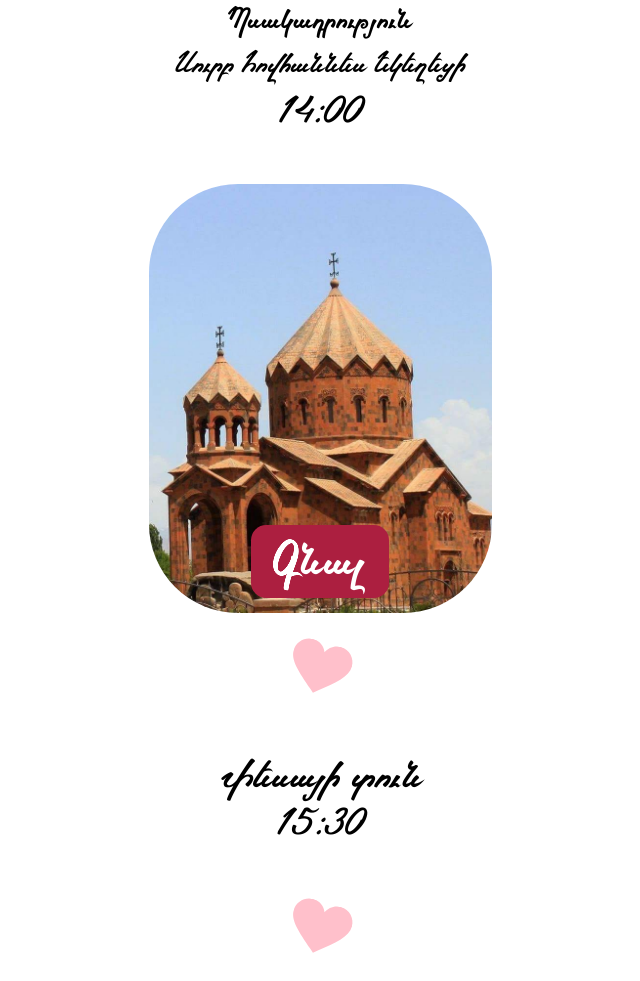
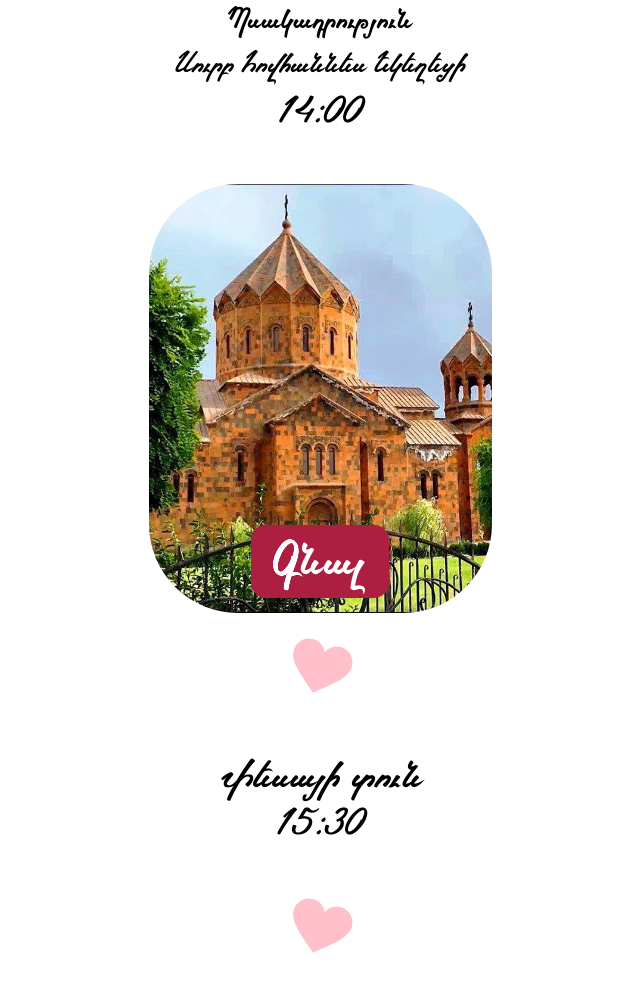
Before and after one commit to barekamits/Suren-Anna, a plain HTML site: page index.html in a window 1280 px wide. Shown: the part 1517-2498 px from the top of the page, without its empty margins (320-960 px from the left). Drawn offline with Linux system fonts and the light colour scheme.

Commit message:
Update index.html

```diff
--- a/index.html
+++ b/index.html
@@ -585,7 +585,7 @@ body {
   </div>
 
   <div class="image-container">
-    <img src="490265810_2130116394098015_7833919626419286617_n.jpg" alt="Image description">
+    <img src="65946fe4-ef0d-44b7-a76c-91ce3be74594.jfif" alt="Image description">
     <div class="go-button-container">
       <span class="go-button">Գնալ</span>
     </div>
```
